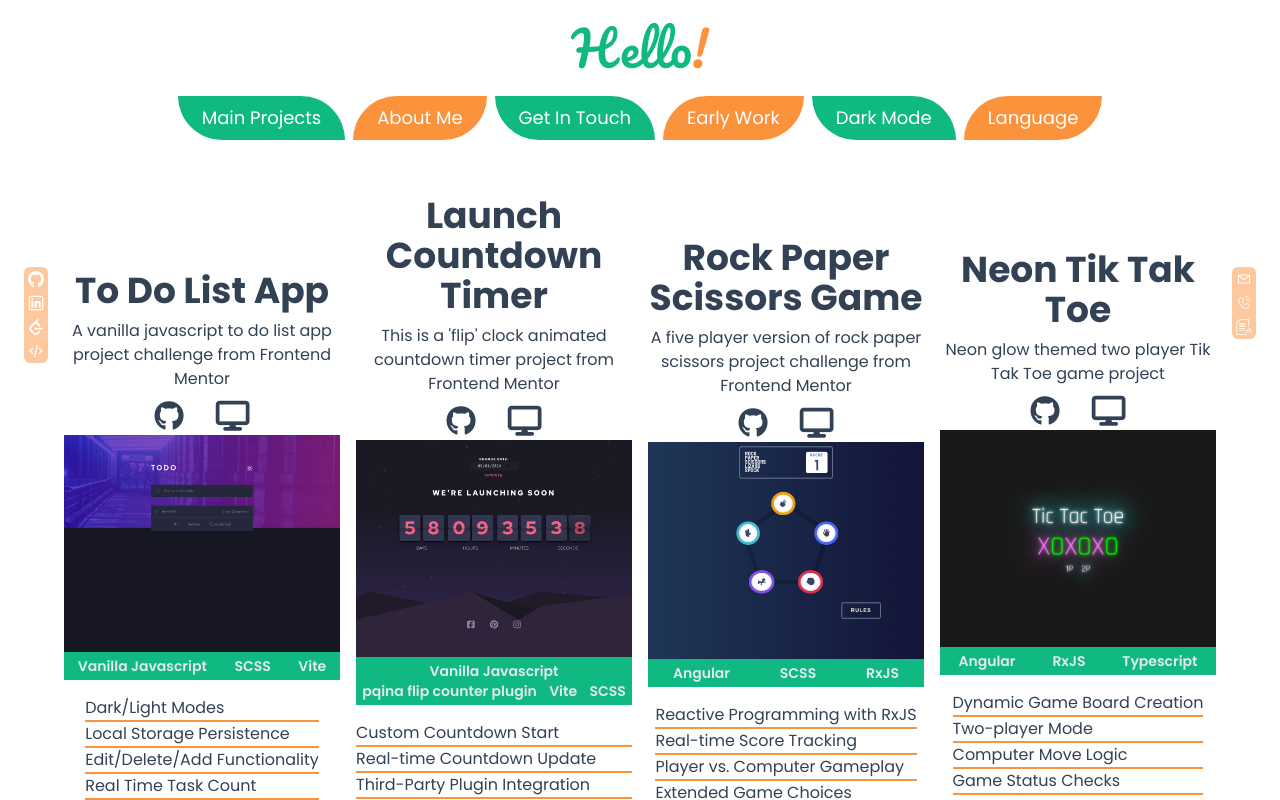
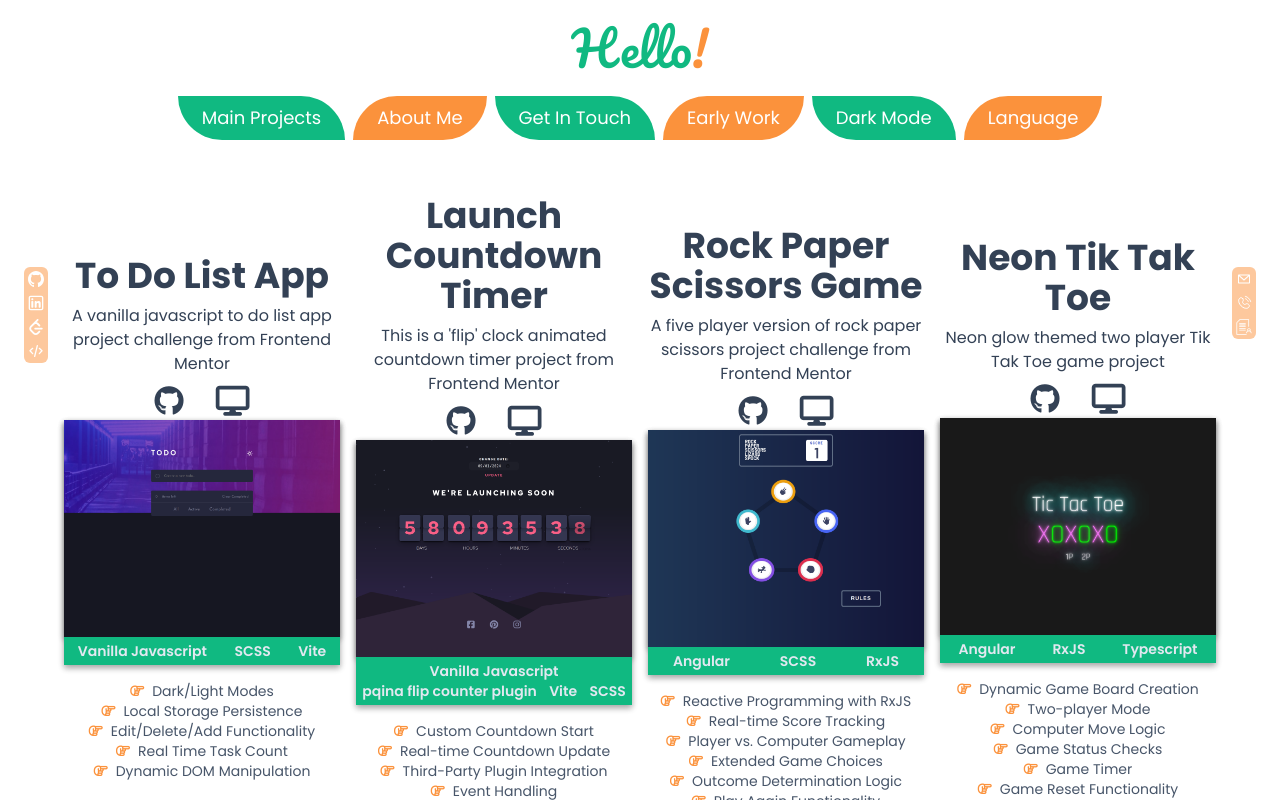
Before and after one commit to dev-jLagunas/my-portfolio, a Vue app: page /#/early-projects in a window 1280 px wide. Shown: the top 800 px of the page. Built offline with nearby package versions, Linux system fonts and the light colour scheme.

Commit message:
refactor: make translation adjustments to awkward text translations

```diff
--- a/src/components/NavbarComponent.vue
+++ b/src/components/NavbarComponent.vue
@@ -56,7 +56,7 @@ const setLanguage = (lang) => {
         <button @click="toggleLanguageModal">{{ $t("nav.language") }}</button>
         <div
           v-if="isLanguageModalVisible"
-          class="absolute top-full right-0 mt-2 bg-emerald-500 px-6 py-2 rounded-tl-full rounded-br-full z-50 flex gap-2 text-sm divide-x-2 dark:text-slate-100 text-slate-600"
+          class="absolute top-full right-0 mt-2 bg-emerald-500 px-6 py-2 rounded-tl-full rounded-br-full z-50 flex gap-2 text-sm divide-x-2 text-white"
         >
           <button @click="setLanguage('en')" class="">
             {{ $t("nav.english") }}
--- a/src/components/SidebarComponent.vue
+++ b/src/components/SidebarComponent.vue
@@ -87,7 +87,7 @@ const setLanguage = (lang) => {
           </button>
           <div
             v-if="isLanguageModalVisible"
-            class="absolute top-full left-0 flex gap-2 mt-2 bg-orange-400 px-6 py-2 rounded-tr-full rounded-bl-full z-50 text-sm divide-x-2 text-slate-600 dark:text-slate-200"
+            class="absolute top-full left-0 flex gap-2 mt-2 bg-orange-400 px-6 py-2 rounded-tr-full rounded-bl-full z-50 text-sm divide-x-2 text-white"
           >
             <button @click="setLanguage('en')">
               {{ $t("sidebar.english") }}
--- a/src/locales/es.json
+++ b/src/locales/es.json
@@ -13,9 +13,9 @@
   },
   "sidebar": {
     "howdy": "¡Hola",
-    "myMainProjects": "Mis proyectos principales",
-    "moreAboutMe": "Más sobre mí",
-    "getInTouch": "Ponerse en contacto",
+    "myMainProjects": "Proyectos principales",
+    "moreAboutMe": "Más Sobre Mí",
+    "getInTouch": "Ponerse en Contacto",
     "earlyWork": "Trabajo Temprano",
     "lightMode": "Modo Claro",
     "darkMode": "Modo Oscuro",
--- a/src/locales/jp.json
+++ b/src/locales/jp.json
@@ -13,7 +13,7 @@
   },
   "sidebar": {
     "howdy": "こんにちは",
-    "myMainProjects": "私の主なプロジェクト",
+    "myMainProjects": "プロジェクト",
     "moreAboutMe": "私についてもっと",
     "getInTouch": "連絡を取る",
     "earlyWork": "初期の作品",
--- a/src/views/EarlyProjectsView.vue
+++ b/src/views/EarlyProjectsView.vue
@@ -38,7 +38,7 @@ onMounted(() => {
         </a>
       </div>
 
-      <figure>
+      <figure class="custom-shadow">
         <img
           :src="resolvedImages[project.mainScreenshot]"
           alt="main screenshot"
@@ -57,13 +57,20 @@ onMounted(() => {
           </ul>
         </figcaption>
       </figure>
-      <ul class="text-sm mt-4 divide-y-2 divide-orange-400 lg:text-base">
+      <ul
+        class="text-sm mt-4 text-slate-600 w-full text-center dark:text-slate-200"
+      >
         <li v-for="(feature, index) in project.features" :key="index">
-          {{ feature }}
+          <i class="fa-regular fa-hand-point-right pr-2 text-orange-400"></i
+          >{{ feature }}
         </li>
       </ul>
     </div>
   </section>
 </template>
 
-<style lang="sass" scoped></style>
+<style scoped>
+.custom-shadow {
+  box-shadow: rgba(0, 0, 0, 0.16) 0px 3px 6px, rgba(0, 0, 0, 0.23) 0px 3px 6px;
+}
+</style>
```
